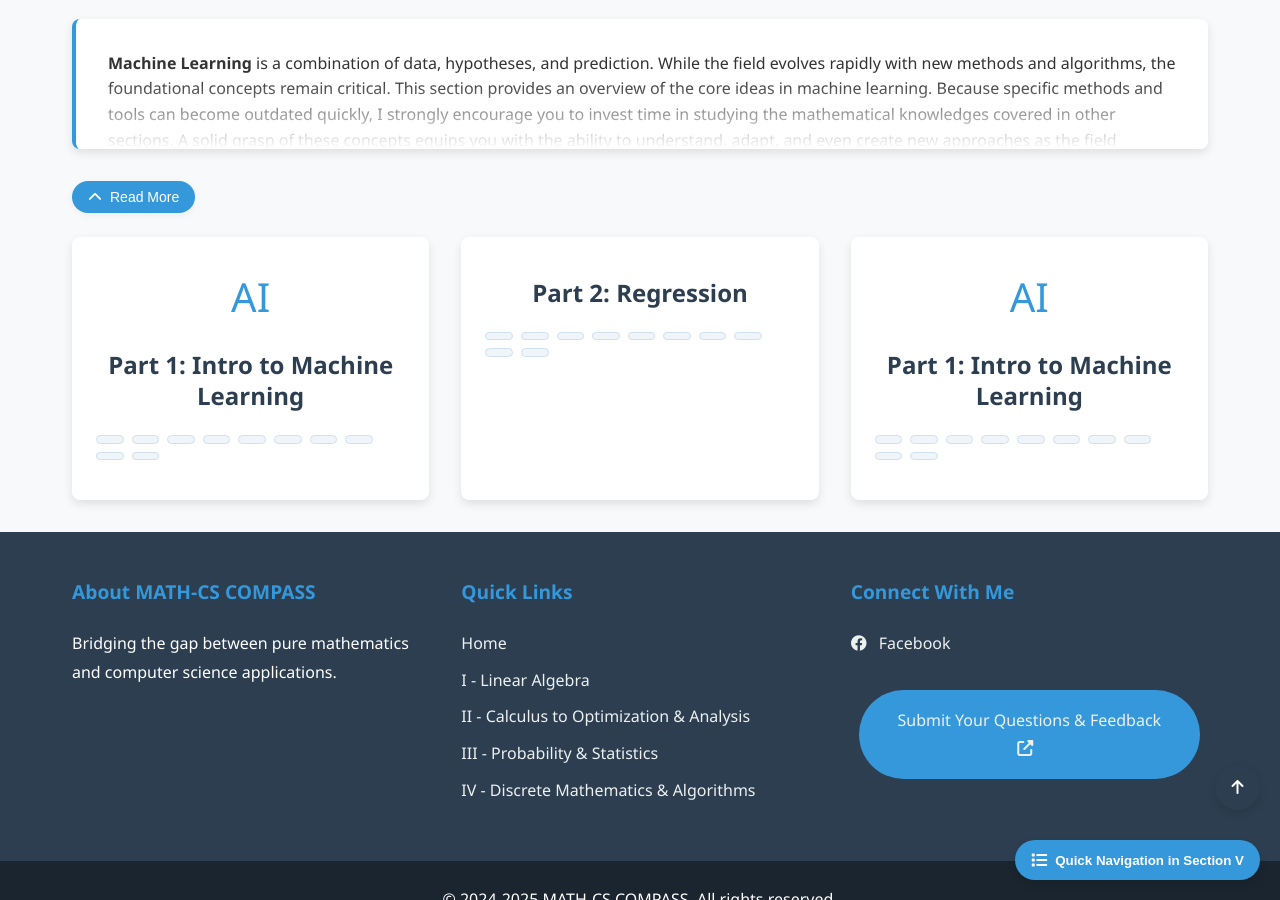
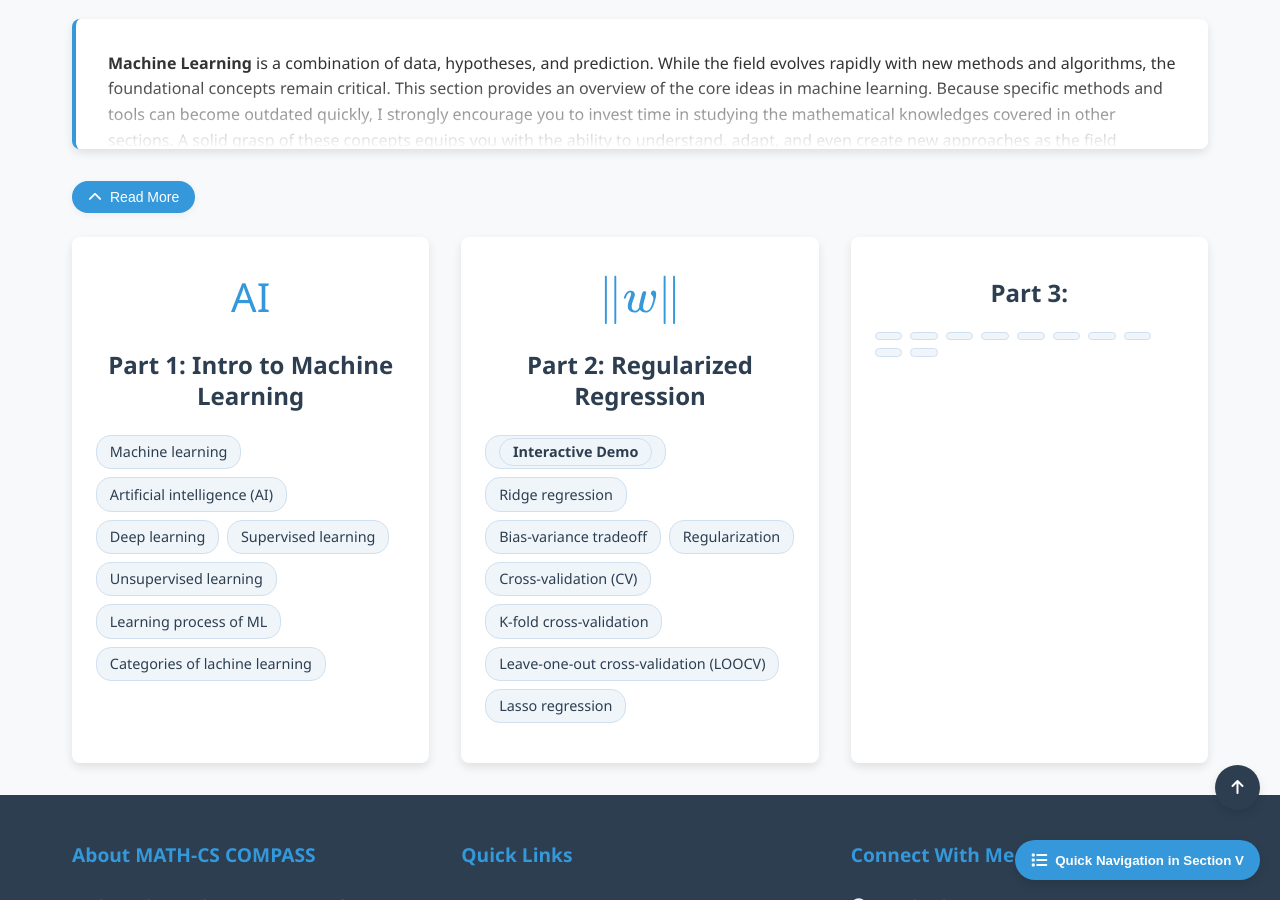
Before and after one commit to Yusukey01/yusukey01.github.io, a Jekyll site: the page built from Mathematics/Machine_learning/ml.html, in a window 1280 px wide and 900 px high, scrolled down 526 px. Built offline with Jekyll 4.4.1, drawn with Linux system fonts in a browser that asks for light colours.

Commit message:
update index

```diff
--- a/Mathematics/Machine_learning/ml.html
+++ b/Mathematics/Machine_learning/ml.html
@@ -22,7 +22,7 @@ uses_python: false
               <h3>Jump to Topic</h3>
               <div class="quick-jump-links">
                 <a href="intro_ml.html">Part 1: Intro to Machine Learning</a>
-                <a href="regression.html">Part 2: Regression</a>
+                <a href="regression.html">Part 2: Regularized Regression</a>
               </div>
             </div>
           </div>
@@ -46,39 +46,34 @@ uses_python: false
                         <div class="card-icon">AI</div>
                         <h3><a href="intro_ml.html">Part 1: Intro to Machine Learning</a></h3>
                         <div class="keywords">
-                            <span></span>
-                            <span></span>
-                            <span></span>
-                            <span></span>
-                            <span></span>
-                            <span></span>
-                            <span></span>
-                            <span></span>
-                            <span></span>
-                            <span></span>
+                            <span>Machine learning</span>
+                            <span>Artificial intelligence (AI)</span>
+                            <span>Deep learning</span>
+                            <span>Supervised learning</span>
+                            <span>Unsupervised learning</span>
+                            <span>Learning process of ML </span>
+                            <span>Categories of lachine learning</span>
+                        </div>
+                    </div>
+
+                    <div class="card">
+                        <div class="card-icon">\(\|w\|\)</div>
+                        <h3><a href="regression.html">Part 2:  Regularized Regression</a></h3>
+                        <div class="keywords">
+                            <span><span><strong>Interactive Demo</strong></span></span>
+                            <span>Ridge regression</span>
+                            <span>Bias-variance tradeoff</span>
+                            <span>Regularization</span>
+                            <span>Cross-validation (CV)</span>
+                            <span>K-fold cross-validation</span>
+                            <span>Leave-one-out cross-validation (LOOCV)</span>
+                            <span>Lasso regression</span>
                         </div>
                     </div>
 
                     <div class="card">
                         <div class="card-icon"></div>
-                        <h3><a href="regression.html">Part 2: Regression </a></h3>
-                        <div class="keywords">
-                            <span></span>
-                            <span></span>
-                            <span></span>
-                            <span></span>
-                            <span></span>
-                            <span></span>
-                            <span></span>
-                            <span></span>
-                            <span></span>
-                            <span></span>
-                        </div>
-                    </div>
-
-                    <div class="card">
-                        <div class="card-icon">AI</div>
-                        <h3><a href="intro_ml.html">Part 1: Intro to Machine Learning</a></h3>
+                        <h3><a href="intro_ml.html">Part 3:</a></h3>
                         <div class="keywords">
                             <span></span>
                             <span></span>
--- a/Mathematics/pages.json
+++ b/Mathematics/pages.json
@@ -242,7 +242,7 @@
       },
       {
         "path": "Mathematics/Machine_learning/regression.html",
-        "title": "Regression"
+        "title": "Regularized Regression"
       }
     ]
   }
--- a/pages.json
+++ b/pages.json
@@ -242,7 +242,7 @@
       },
       {
         "path": "Mathematics/Machine_learning/regression.html",
-        "title": "Regression"
+        "title": "Regularized Regression"
       }
     ]
   }
```
Also changed, not shown: Mathematics/Machine_learning/regression.html (+5 -6 lines).
